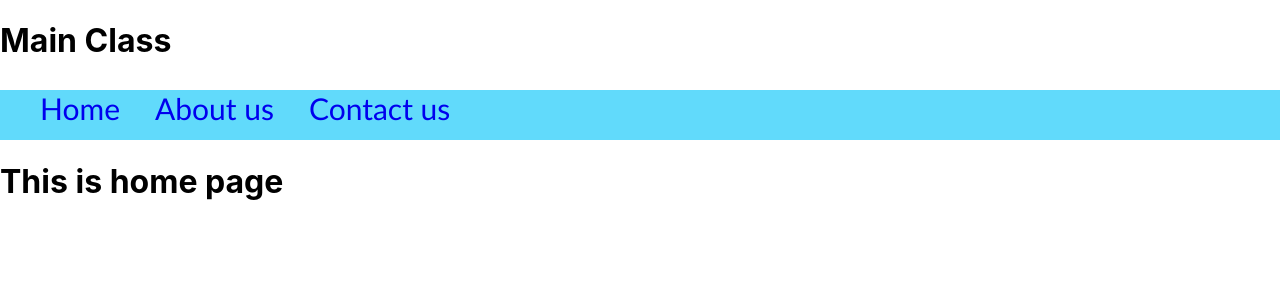
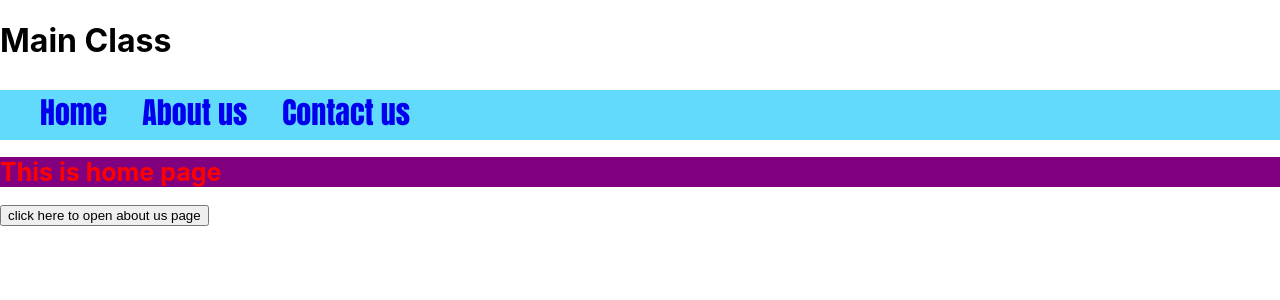
Before and after one commit to Avishkar05/myreactapp_code_practice, a React (Create React App) app: page /home in a window 1280 px wide. Shown: the top 300 px of the page. Built offline with nearby package versions, Linux system fonts and the light colour scheme.

Commit message:
Add navigation buttons and 404 route to enhance routing functionality

```diff
--- a/src/Aboutus.jsx
+++ b/src/Aboutus.jsx
@@ -1,9 +1,13 @@
 import React from 'react'
+import { useNavigate } from 'react-router-dom'
 
 export default function Aboutus() {
+  let navigate = useNavigate();
   return (
     <div>
         <h1>This is About us page</h1>
+        <button onClick={()=>{navigate("/home")}}>click here to open home page</button>
+        <button onClick={()=>{navigate(-1)}}>back</button>
     </div>
   )
 }
--- a/src/App.css
+++ b/src/App.css
@@ -54,7 +54,7 @@ nav ul{
   gap: 35px;
   list-style-type: none;
   font-size: 30px;
-  font-family: 'Trebuchet MS', 'Lucida Sans Unicode', 'Lucida Grande', 'Lucida Sans', Arial, sans-serif;
+  font-family: Impact, Haettenschweiler, 'Arial Narrow Bold', sans-serif;
 }
 
 .nav-link{
--- a/src/App.js
+++ b/src/App.js
@@ -65,6 +65,7 @@ function App() {
           <Route path='/home' element={<Home></Home>}></Route>
           <Route path='/about' element={<Aboutus></Aboutus>}></Route>
           <Route path='/contact' element={<Contactus></Contactus>}></Route>
+          <Route path='/*' element={<h1>404 Page not found</h1>}></Route>
         </Routes>
       </BrowserRouter>
     </div>
--- a/src/Home.jsx
+++ b/src/Home.jsx
@@ -1,9 +1,12 @@
 import React from 'react'
+import { useNavigate } from 'react-router-dom'
 
 export default function Home() {
+    let navigate = useNavigate();
   return (
     <div>
-        <h1>This is home page</h1>
+        <h1 style={{"color":"red","fontSize":"25px","backgroundColor":"purple"}}>This is home page</h1>
+        <button onClick={()=>{navigate("/about")}}>click here to open about us page</button>
     </div>
   )
 }
```
